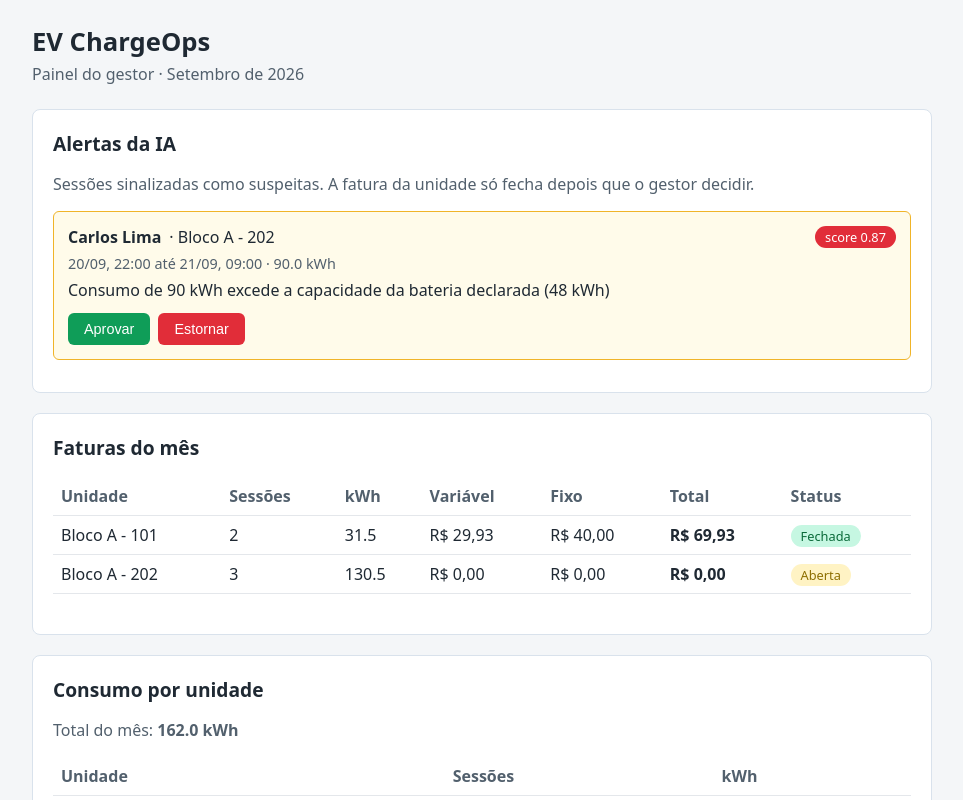
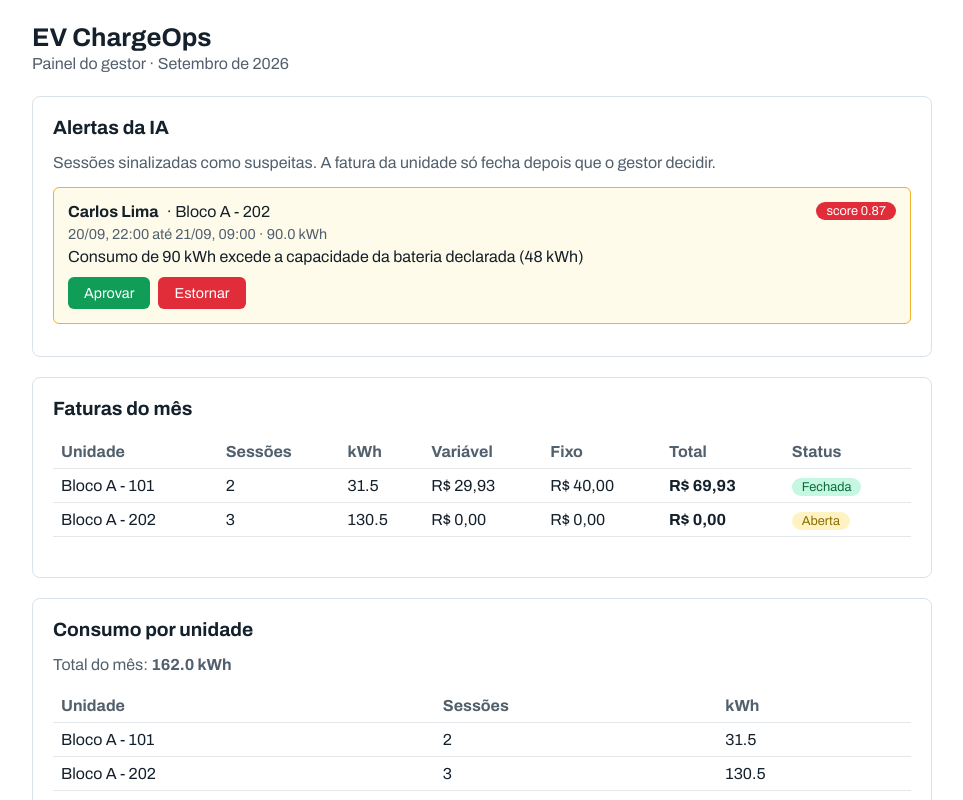
Before and after one commit to lisjdearaujo/EV_ChargeOps, a React app in the folder frontend/: page / in a window 1280 px wide. Shown: the top 800 px of the page, without its empty margins (158-1121 px from the left). Built offline with nearby package versions, Linux system fonts and the light colour scheme; the HTML template or start-up script is replaced by a standard one.

Commit message:
Define fonte Archivo como tipografia do painel

```diff
--- a/frontend/src/index.css
+++ b/frontend/src/index.css
@@ -1,9 +1,8 @@
+@import url("https://fonts.googleapis.com/css2?family=Archivo:wght@400;500;700&display=swap");
+
 :root {
   color-scheme: light;
-  font-family: system-ui, "Segoe UI", sans-serif;
+  font-family: "Archivo", "Helvetica Neue", Arial, sans-serif;
 }
-body {
-  margin: 0;
-  background: #f4f6f8;
-  color: #1f2933;
-}
+body { margin: 0; color: #14202b; }
+button { font-family: inherit; }
```
